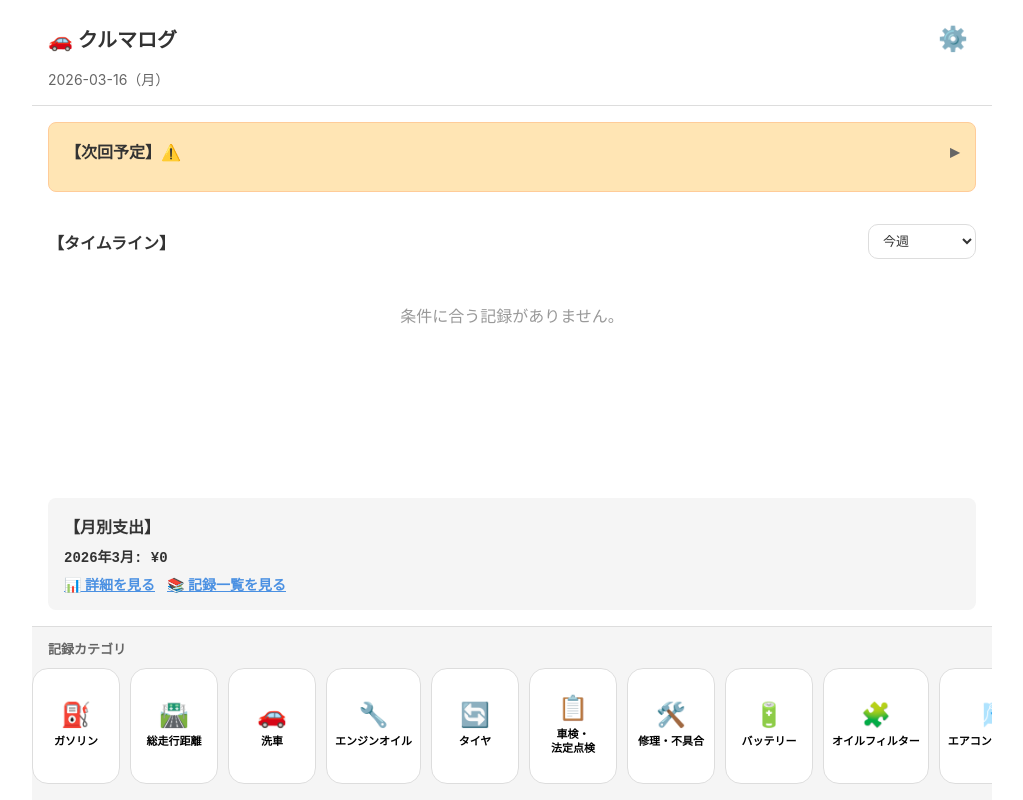
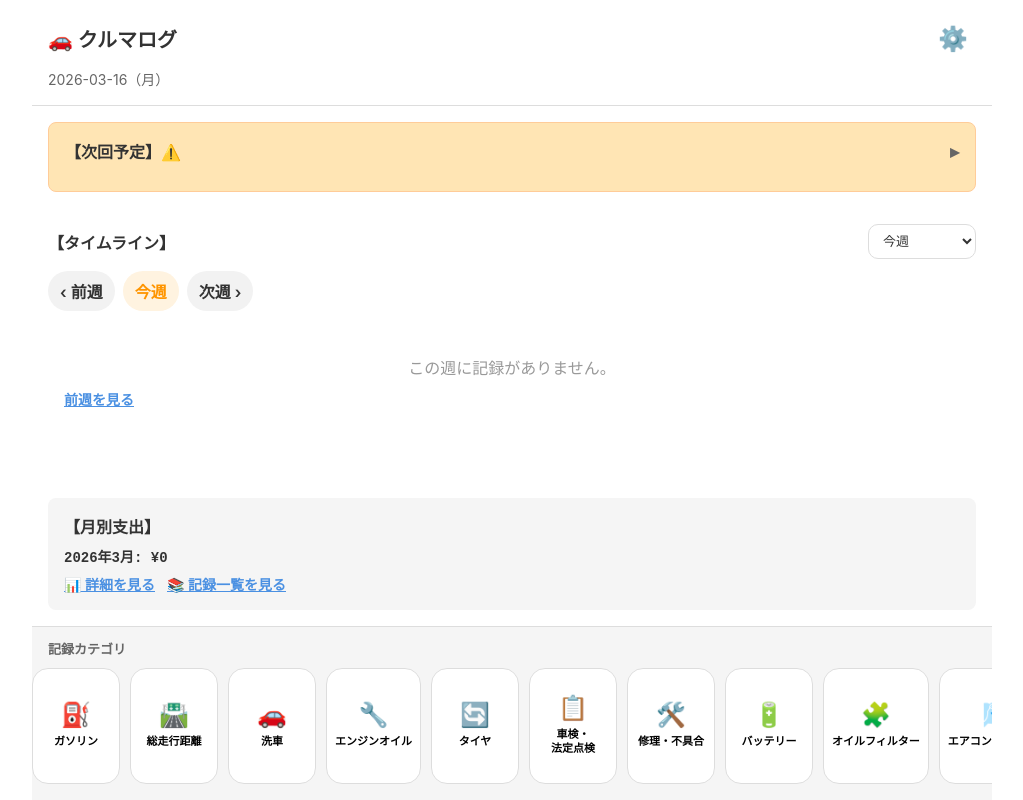
Before and after one commit to shun-devlab/kuruma-log, a Vue app: page / in a window 1280 px wide. Shown: the whole page, without its empty margins (128-1151 px from the left). Built offline with nearby package versions, Linux system fonts and the light colour scheme.

Commit message:
feat: add weekly timeline navigation and empty-state actions

```diff
--- a/src/views/Home.vue
+++ b/src/views/Home.vue
@@ -36,8 +36,17 @@
           </option>
         </select>
       </div>
-      <div v-if="filteredTimelineRecords.length === 0" class="empty-state">
-        条件に合う記録がありません。
+      <div class="timeline-week-nav">
+        <button class="week-nav-btn" @click="moveTimelineWeek(-1)">‹ 前週</button>
+        <button class="week-nav-btn current" @click="selectedTimelineWeek = 'current'">今週</button>
+        <button class="week-nav-btn" @click="moveTimelineWeek(1)">次週 ›</button>
+      </div>
+      <div v-if="filteredTimelineRecords.length === 0" class="empty-state timeline-empty-state">
+        <div>この週に記録がありません。</div>
+        <div class="empty-actions">
+          <button class="btn-link" @click="moveTimelineWeek(-1)">前週を見る</button>
+          <button v-if="latestRecord" class="btn-link" @click="jumpToLatestWeek">最新の記録へ</button>
+        </div>
       </div>
       <div v-for="record in filteredTimelineRecords" :key="record.id" class="timeline-item" @click="editRecord(record.id)">
         <div class="item-date">{{ formatDate(record.date) }}</div>
@@ -179,6 +188,9 @@ export default {
       end.setDate(end.getDate() + 6)
       const endKey = this.toDateKey(end)
       return this.records.filter((record) => record.date >= startKey && record.date <= endKey)
+    },
+    latestRecord() {
+      return this.records[0] || null
     }
   },
   watch: {
@@ -296,6 +308,20 @@ export default {
       const month = String(date.getMonth() + 1).padStart(2, '0')
       const day = String(date.getDate()).padStart(2, '0')
       return `${year}-${month}-${day}`
+    },
+    moveTimelineWeek(direction) {
+      const base = this.selectedTimelineWeek === 'all'
+        ? (this.latestRecord ? new Date(`${this.latestRecord.date}T00:00:00`) : new Date())
+        : (this.selectedTimelineWeek === 'current'
+          ? new Date()
+          : new Date(`${this.selectedTimelineWeek}T00:00:00`))
+      const start = this.getWeekStart(base)
+      start.setDate(start.getDate() + direction * 7)
+      this.selectedTimelineWeek = this.toDateKey(start)
+    },
+    jumpToLatestWeek() {
+      if (!this.latestRecord) return
+      this.selectedTimelineWeek = this.toDateKey(this.getWeekStart(new Date(`${this.latestRecord.date}T00:00:00`)))
     },
     getFuelEfficiency(record) {
       const mileage = Number(record?.mileage) || 0
@@ -443,6 +469,38 @@ export default {
 .timeline-date-select:focus {
   outline: none;
   border-color: #ff9500;
+}
+
+.timeline-week-nav {
+  display: flex;
+  gap: 8px;
+  margin-bottom: 12px;
+}
+
+.week-nav-btn {
+  border: none;
+  background: #f2f2f2;
+  color: #333333;
+  border-radius: 999px;
+  padding: 8px 12px;
+  cursor: pointer;
+  font-weight: 600;
+}
+
+.week-nav-btn.current {
+  background: #fff3e0;
+  color: #ff9500;
+}
+
+.timeline-empty-state {
+  text-align: left;
+}
+
+.empty-actions {
+  display: flex;
+  gap: 12px;
+  flex-wrap: wrap;
+  margin-top: 10px;
 }
 
 .empty-state {
@@ -681,6 +739,14 @@ export default {
     width: 100%;
   }
 
+  .timeline-week-nav {
+    flex-wrap: wrap;
+  }
+
+  .week-nav-btn {
+    flex: 1;
+  }
+
   .timeline-item {
     margin-bottom: 12px;
     padding-bottom: 10px;
```
